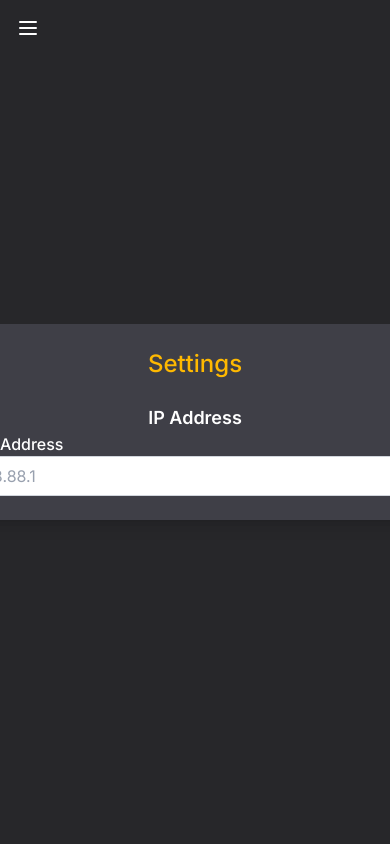
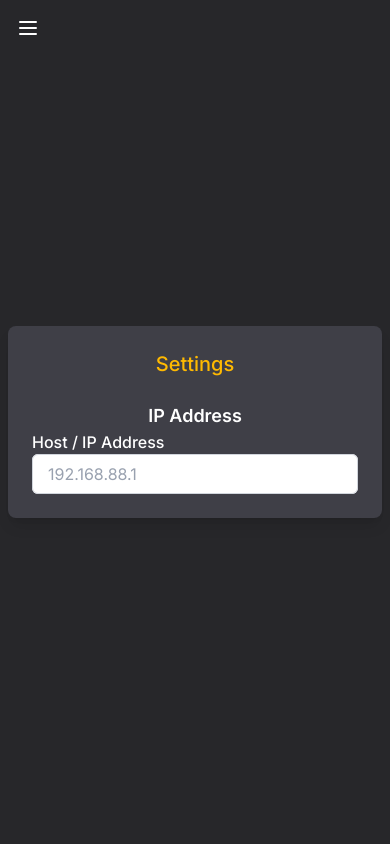
Before and after one commit to TuanBeliau/macintime, a Flask app: template templates/settings.html in a window 390 px wide; the page is wider, and only the part inside the window is pictured. Run offline with Flask 3, Linux system fonts and the light colour scheme; the template is opened without the code that fills it, so the values that code supplies are empty.

Commit message:
update responsive

```diff
--- a/templates/settings.html
+++ b/templates/settings.html
@@ -15,7 +15,7 @@
     </style>
 </head>
 
-<body class="bg-zinc-800 flex items-center justify-center min-h-screen">
+<body class="bg-zinc-800">
     <!-- Mobile menu button -->
     <button type="button" class="lg:hidden fixed top-4 left-4 z-50 text-white" onclick="toggleSidebar()">
         <svg class="w-6 h-6" fill="none" stroke="currentColor" viewBox="0 0 24 24">
@@ -35,7 +35,7 @@
 
             <!-- Navigation -->
             <nav class="flex-1 px-4 space-y-2">
-                <a href="#" class="block px-4 py-2 rounded-md text-white hover:bg-amber-400 transition-colors">
+                <a href="{{ url_for('dashboard') }}" class="block px-4 py-2 rounded-md text-white hover:bg-amber-400 transition-colors">
                     Home
                 </a>
                 <a href="{{ url_for('settings') }}"
@@ -55,9 +55,9 @@
     </div>
 
 
-    <div class="lg:ml-64 p-4 min-h-screen flex items-center justify-center">
+    <div class="lg:ml-64 p-2 sm:p-4 min-h-screen flex items-center justify-center">
         <div class="bg-zinc-700 p-6 rounded-lg shadow-lg w-xl max-w-4xl">
-            <h2 class="text-2xl font-medium text-center text-amber-400 mb-4">Settings</h2>
+            <h2 class="text-xl sm:text-2xl font-medium text-center text-amber-400 mb-4">Settings</h2>
 
             <h3 class="text-lg text-white font-semibold mt-6 text-center">IP Address</h3>
             <div class="overflow-x-auto">
```
